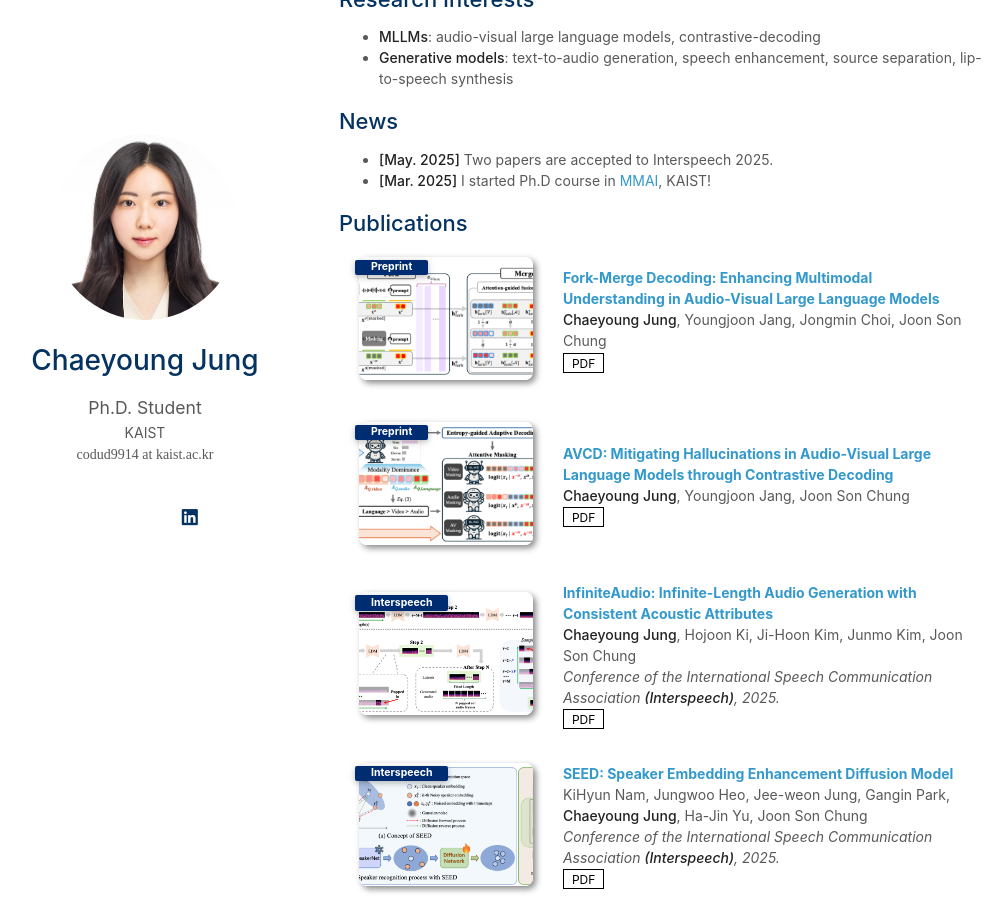
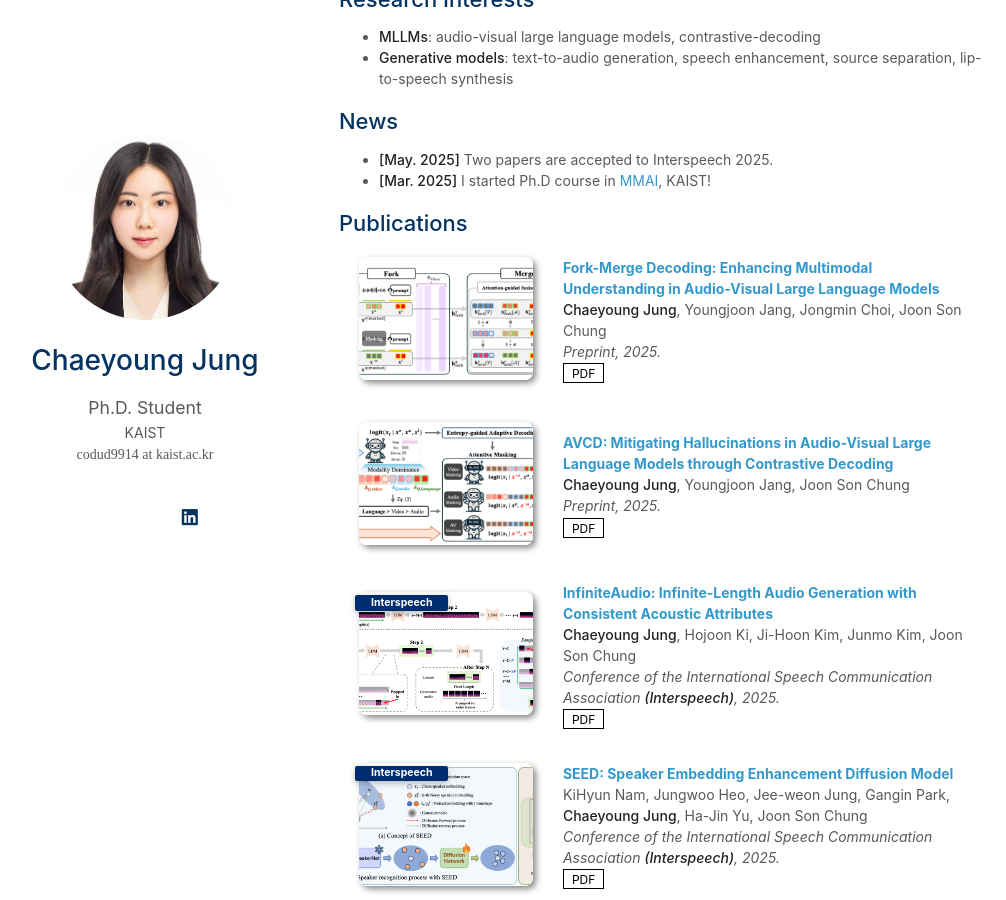
Before and after one commit to cyongong/cyongong.github.io, a Jekyll site: the page built from index.md, in a window 1280 px wide and 900 px high, scrolled down 376 px. Shown: the whole window, without its empty margins (131-1137 px from the left). Built offline with Jekyll 4.4.1, drawn with Linux system fonts in a browser that asks for light colours; a style sheet for code colours, icons or effects is not loaded; our own code applies the rules of GitHub Pages for plain Markdown files.

Commit message:
Update publications.yml

```diff
--- a/_data/publications.yml
+++ b/_data/publications.yml
@@ -1,13 +1,13 @@
 main:
   - title: "Fork-Merge Decoding: Enhancing Multimodal Understanding in Audio-Visual Large Language Models"
     authors: <strong>Chaeyoung Jung</strong>, Youngjoon Jang, Jongmin Choi, Joon Son Chung
-    conference_short: Preprint
+    conference: Preprint, 2025.
     pdf: https://arxiv.org/abs/2505.20873
     image: ./assets/img/FMD.png
 
   - title: "AVCD: Mitigating Hallucinations in Audio-Visual Large Language Models through Contrastive Decoding"
     authors: <strong>Chaeyoung Jung</strong>, Youngjoon Jang, Joon Son Chung
-    conference_short: Preprint
+    conference: Preprint, 2025.
     pdf: https://arxiv.org/abs/2505.20862
     image: ./assets/img/AVCd.png
 
```
